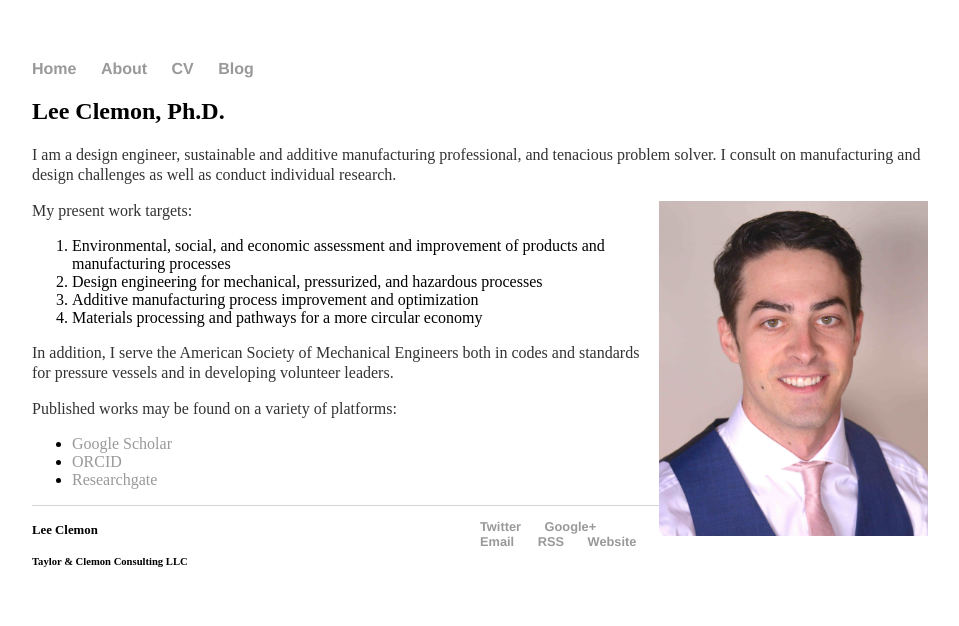
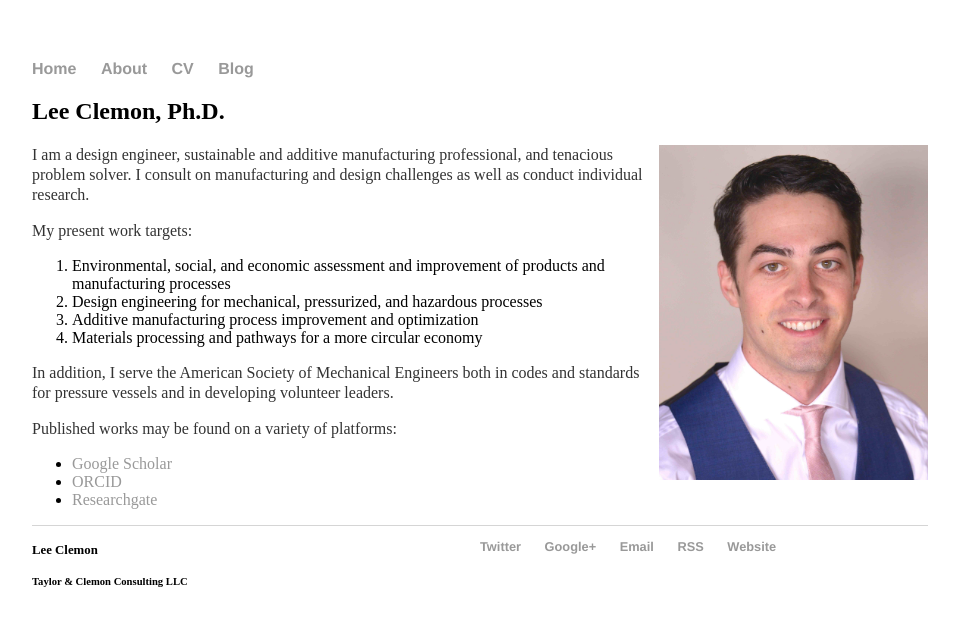
Before and after one commit to lclemon/lclemon.github.io, a Jekyll site: the page built from about/index.html, in a window 1280 px wide. Shown: the top 626 px of the page, without its empty margins (160-1119 px from the left). Built offline with Jekyll 4.4.1, drawn with Linux system fonts in a browser that asks for light colours.

Commit message:
Update index.html

```diff
--- a/about/index.html
+++ b/about/index.html
@@ -3,10 +3,10 @@ layout: default
 title: Lee Clemon, Ph.D.
 ---
 	<h2>{{ page.title }}</h1>
+<img src="../images/head_shot_sm.jpg" ALIGN="right" width="30%" height="30%" />
 <p>I am a design engineer, sustainable and additive manufacturing professional, and tenacious problem solver. I consult on manufacturing and design challenges as well as conduct individual research.
 </p>
 
-<img src="../images/head_shot_sm.jpg" ALIGN="right" width="30%" height="30%" />
 <p>My present work targets:</p>
 
 <ol>
```
